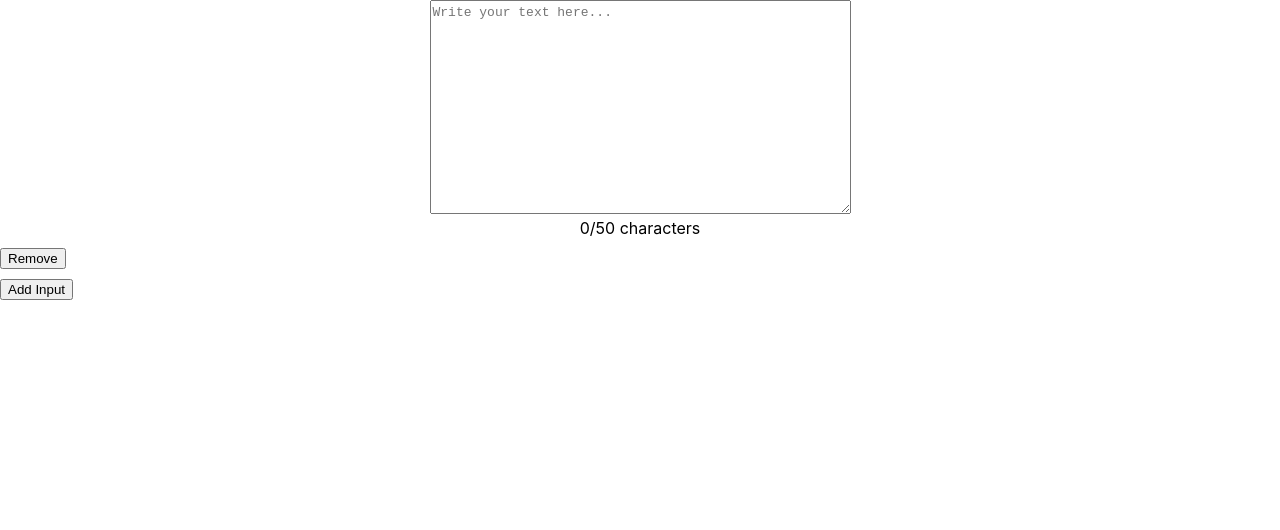
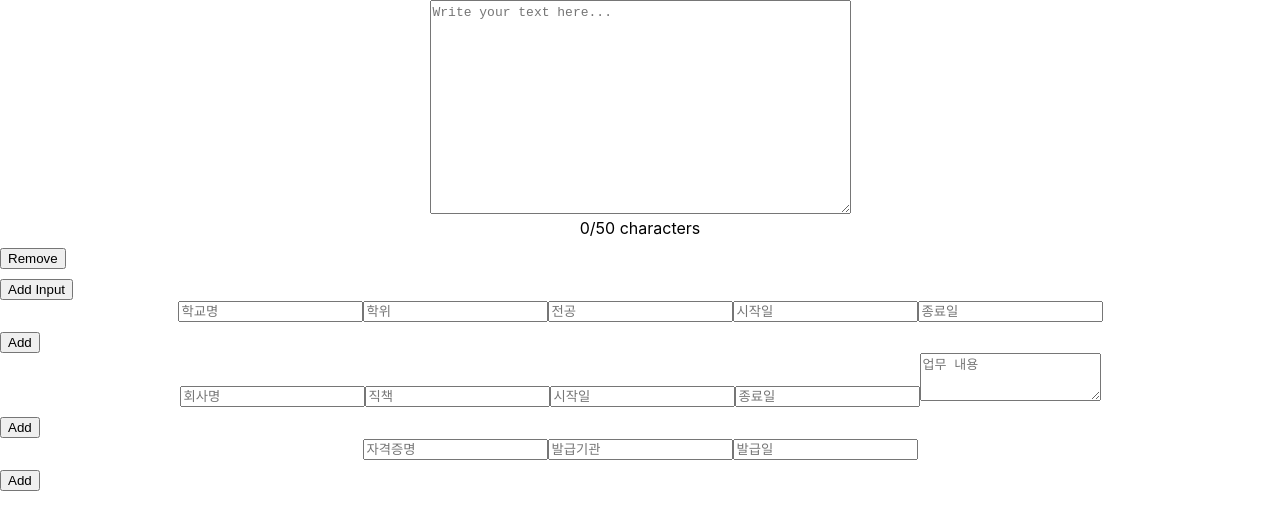
Before and after one commit to jeauk/react-resume, a React (Create React App) app: page / in a window 1280 px wide. Shown: the top 530 px of the page. Built offline with nearby package versions, Linux system fonts and the light colour scheme.

Commit message:
학력 경력 자격증 추가

```diff
--- a/src/App.js
+++ b/src/App.js
@@ -1,11 +1,14 @@
 import logo from './logo.svg';
 import './App.css';
+import React from 'react';
 import MaxLengthInput from './components/MaxLengthInput';
+import ResumeForm from './components/ResumeForm';
 
 function App() {
   return (
     <div className="App">
       <MaxLengthInput />
+      <ResumeForm />
     </div>
   );
 }
--- /dev/null
+++ b/src/components/CertificationForm.jsx
@@ -0,0 +1,44 @@
+import React, { useState } from 'react';
+
+const CertificationForm = () => {
+  const [certifications, setCertifications] = useState([{
+    name: '',
+    issuingOrganization: '',
+    issueDate: ''
+  }]);
+
+  const handleChange = (index, e) => {
+    const { name, value } = e.target;
+    const newCertifications = certifications.slice();
+    newCertifications[index][name] = value;
+    setCertifications(newCertifications);
+  };
+
+  const addCertification = () => {
+    setCertifications([...certifications, {
+      name: '',
+      issuingOrganization: '',
+      issueDate: ''
+    }]);
+  };
+
+  const handleSubmit = (e) => {
+    e.preventDefault();
+    console.log(certifications);
+  };
+
+  return (
+    <form onSubmit={handleSubmit}>
+      {certifications.map((certification, index) => (
+        <div key={index}>
+          <input name="name" value={certification.name} onChange={(e) => handleChange(index, e)} placeholder="자격증명" />
+          <input name="issuingOrganization" value={certification.issuingOrganization} onChange={(e) => handleChange(index, e)} placeholder="발급기관" />
+          <input name="issueDate" value={certification.issueDate} onChange={(e) => handleChange(index, e)} placeholder="발급일" />
+        </div>
+      ))}
+      <button type="button" onClick={addCertification}>Add</button>
+    </form>
+  );
+};
+
+export default CertificationForm;
--- /dev/null
+++ b/src/components/EducationForm.jsx
@@ -0,0 +1,50 @@
+import React, { useState } from 'react';
+
+const EducationForm = () => {
+  const [educations, setEducations] = useState([{
+    school: '',
+    degree: '',
+    fieldOfStudy: '',
+    startDate: '',
+    endDate: ''
+  }]);
+
+  const handleChange = (index, e) => {
+    const { name, value } = e.target;
+    const newEducations = educations.slice();
+    newEducations[index][name] = value;
+    setEducations(newEducations);
+  };
+
+  const addEducation = () => {
+    setEducations([...educations, {
+      school: '',
+      degree: '',
+      fieldOfStudy: '',
+      startDate: '',
+      endDate: ''
+    }]);
+  };
+
+  const handleSubmit = (e) => {
+    e.preventDefault();
+    console.log(educations);
+  };
+
+  return (
+    <form onSubmit={handleSubmit}>
+      {educations.map((education, index) => (
+        <div key={index}>
+          <input name="school" value={education.school} onChange={(e) => handleChange(index, e)} placeholder="학교명" />
+          <input name="degree" value={education.degree} onChange={(e) => handleChange(index, e)} placeholder="학위" />
+          <input name="fieldOfStudy" value={education.fieldOfStudy} onChange={(e) => handleChange(index, e)} placeholder="전공" />
+          <input name="startDate" value={education.startDate} onChange={(e) => handleChange(index, e)} placeholder="시작일" />
+          <input name="endDate" value={education.endDate} onChange={(e) => handleChange(index, e)} placeholder="종료일" />
+        </div>
+      ))}
+      <button type="button" onClick={addEducation}>Add</button>
+    </form>
+  );
+};
+
+export default EducationForm;
--- /dev/null
+++ b/src/components/ExperienceForm.jsx
@@ -0,0 +1,50 @@
+import React, { useState } from 'react';
+
+const ExperienceForm = () => {
+  const [experiences, setExperiences] = useState([{
+    company: '',
+    position: '',
+    startDate: '',
+    endDate: '',
+    description: ''
+  }]);
+
+  const handleChange = (index, e) => {
+    const { name, value } = e.target;
+    const newExperiences = experiences.slice();
+    newExperiences[index][name] = value;
+    setExperiences(newExperiences);
+  };
+
+  const addExperience = () => {
+    setExperiences([...experiences, {
+      company: '',
+      position: '',
+      startDate: '',
+      endDate: '',
+      description: ''
+    }]);
+  };
+
+  const handleSubmit = (e) => {
+    e.preventDefault();
+    console.log(experiences);
+  };
+
+  return (
+    <form onSubmit={handleSubmit}>
+      {experiences.map((experience, index) => (
+        <div key={index}>
+          <input name="company" value={experience.company} onChange={(e) => handleChange(index, e)} placeholder="회사명" />
+          <input name="position" value={experience.position} onChange={(e) => handleChange(index, e)} placeholder="직책" />
+          <input name="startDate" value={experience.startDate} onChange={(e) => handleChange(index, e)} placeholder="시작일" />
+          <input name="endDate" value={experience.endDate} onChange={(e) => handleChange(index, e)} placeholder="종료일" />
+          <textarea name="description" value={experience.description} onChange={(e) => handleChange(index, e)} placeholder="업무 내용"></textarea>
+        </div>
+      ))}
+      <button type="button" onClick={addExperience}>Add</button>
+    </form>
+  );
+};
+
+export default ExperienceForm;
--- /dev/null
+++ b/src/components/ResumeForm.jsx
@@ -0,0 +1,18 @@
+import React from 'react';
+import EducationForm from './EducationForm';
+import ExperienceForm from './ExperienceForm';
+import CertificationForm from './CertificationForm';
+
+const ResumeForm = () => {
+  return (
+    <div>
+      <form>
+      <EducationForm />
+      <ExperienceForm />
+      <CertificationForm />
+      </form>
+    </div>
+  );
+};
+
+export default ResumeForm;
```
